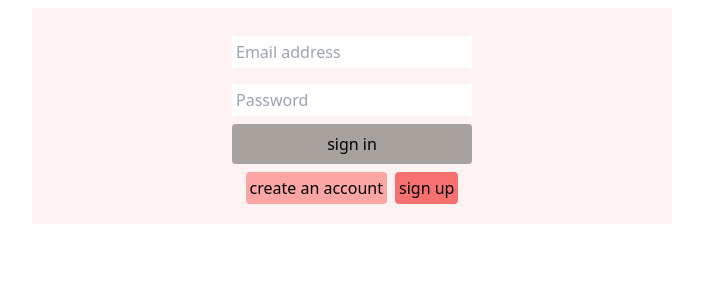
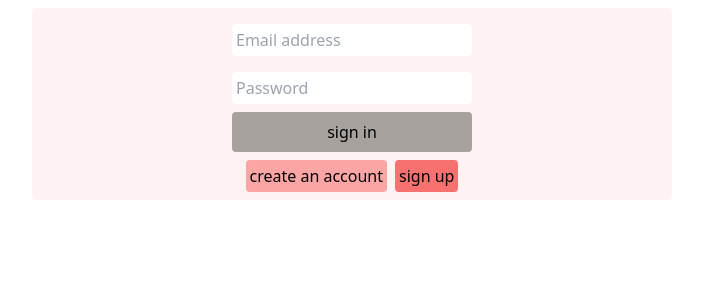
Before and after one commit to eminoz/auth-with-react-redux, a React (Create React App) app: page / in a window 1280 px wide. Shown: the top 300 px of the page, without its empty margins (288-991 px from the left). Built offline with nearby package versions, Linux system fonts and the light colour scheme.

Commit message:
updated user auth

```diff
--- a/src/UI/Input.js
+++ /dev/null
@@ -1,7 +0,0 @@
-import React from "react";
-
-function Input({ onChange, className ,value}) {
-  return <input type="text" value={value} onChange={onChange} className={`${className}`} />;
-}
-
-export default Input;
--- a/src/components/UserAuth.js
+++ b/src/components/UserAuth.js
@@ -30,7 +30,7 @@ function UserAuth() {
         <div className="w-6/12 m-2  rounded flex justify-center bg-red-50">
           <form
             onSubmit={afterSubmission}
-            className="m-2  flex flex-col h-100 justify-around   m-5"
+            className="m-2  flex flex-col h-100 justify-around"
           >
             {isSingedUp && (
               <input
@@ -67,7 +67,7 @@ function UserAuth() {
               {isSingedUp ? <p>sign up</p> : <p>sign in </p>}
             </button>
 
-            <div className="flex flex justify-center w-60 min-w-full flex-row ">
+            <div className="flex justify-center w-60 min-w-full flex-row ">
               {isSingedUp ? (
                 <p className=" bg-red-300 rounded p-1">got an account </p>
               ) : (
--- a/src/store/user-actions.js
+++ b/src/store/user-actions.js
@@ -9,6 +9,7 @@ const getToken = () => {
   return localUserToken;
 };
 export const updateOrders = ({ email, address }) => {
+
   return async (dispatch) => {
     const updateAddress = async ({ email, address }) => {
       const options = {
@@ -122,6 +123,7 @@ export const updateUserByEmail = ({ user }) => {
     const localUser= getToken()
     const updateUser = async (user) => {
       const options = {
+
         url: `http://localhost:3000/updateUser/${localUserEmail}`,
         method: "PUT",
         headers: {
@@ -148,7 +150,7 @@ export const updateUserByEmail = ({ user }) => {
     };
     try {
       const r = await updateUser(user);
-      console.log(r);
+
       if (r.data.Success === false) {
         dispatch(
           alertActions.showNotification({
```
